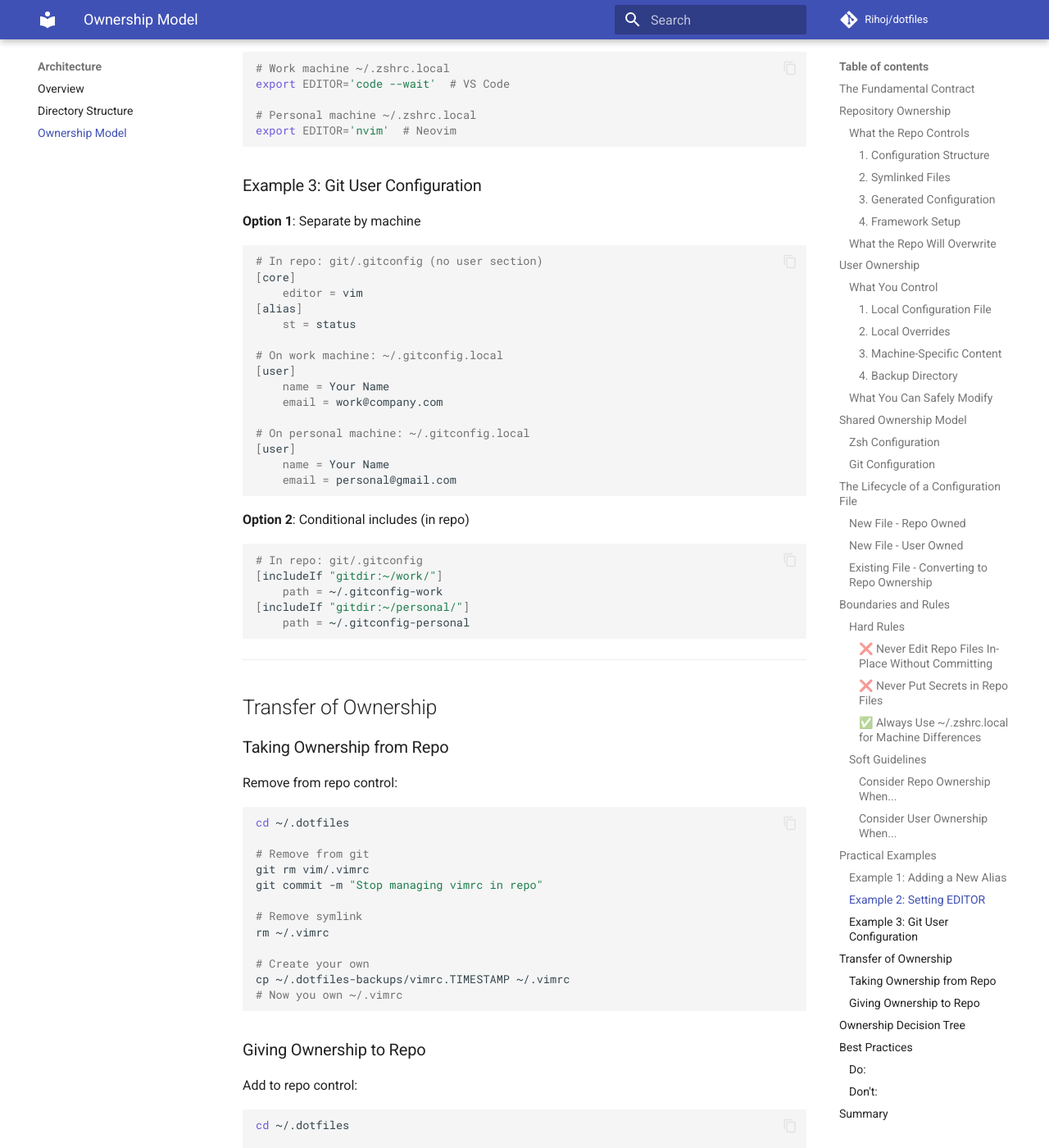
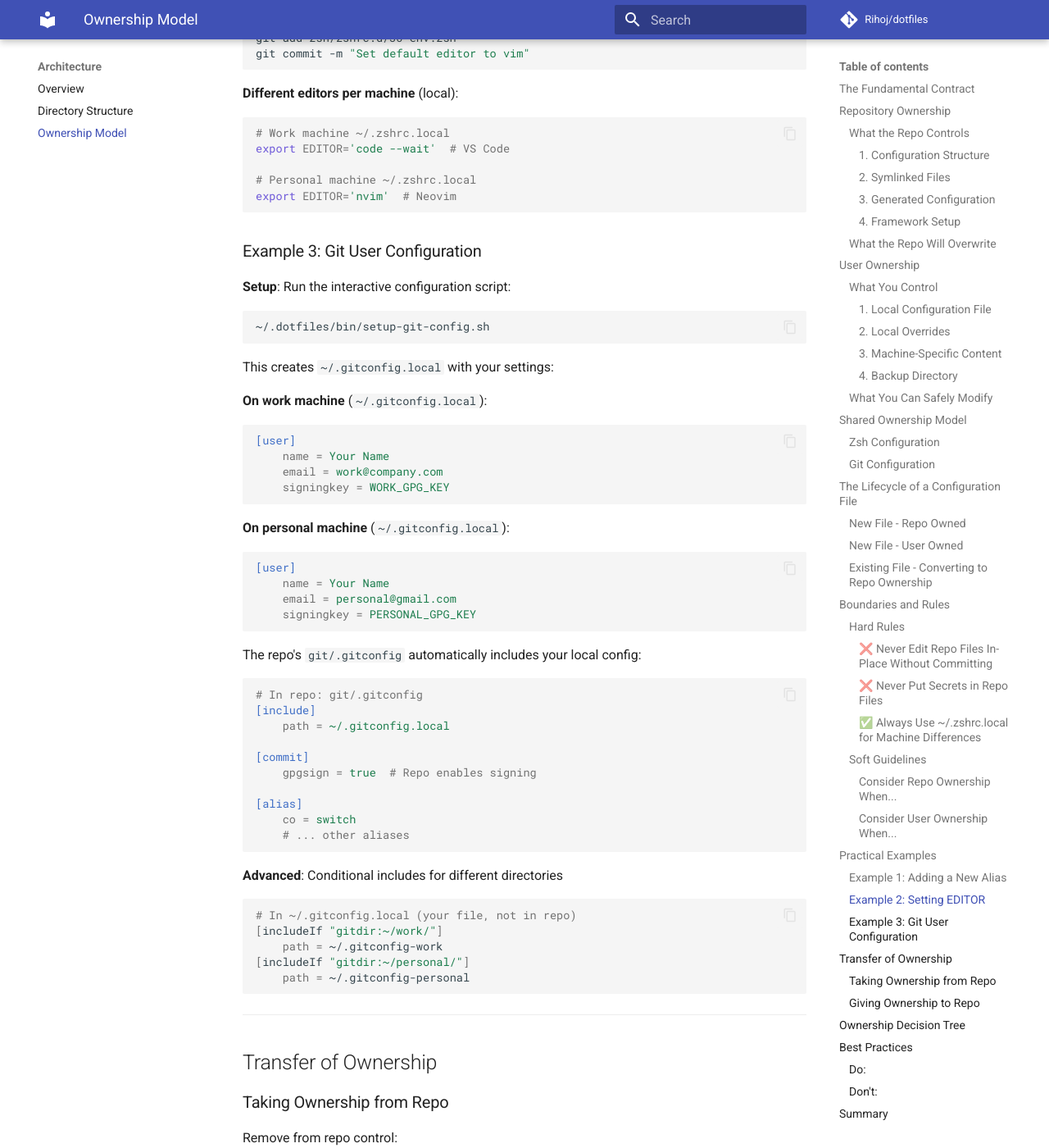
Before and after one commit to Rihoj/dotfiles, an MkDocs documentation site: the page built from docs/ownership-model.md, in a window 1280 px wide and 1400 px high, scrolled down 6552 px. Shown: the whole window at 82% size. Built offline with MkDocs 1.6.1 and Material for MkDocs 9.7.7, drawn with Linux system fonts in a browser that asks for light colours; comment, search, counter and statistics services are not loaded; some of the changed text lies outside the part shown.

Commit message:
Update documentation for git config localization
- Add git identity setup to getting started guide
- Update configuration guide with detailed git config instructions
- Update ownership model with new git config pattern
- Update README with git config setup step

Co-authored-by: Rihoj <1520296+Rihoj@users.noreply.github.com>

````diff
--- a/docs/ownership-model.md
+++ b/docs/ownership-model.md
@@ -169,10 +169,11 @@ Repo owns:          You own:
 ```
 Repo owns:          You own:
   │                   │
-  ├─ .gitconfig       └─ Machine-specific
-  │  (general)           git settings in
-  │                      ~/.gitconfig.local
-  └─ Aliases             (if you create it)
+  ├─ .gitconfig       └─ .gitconfig.local
+  │  (global)            (user identity)
+  │  - aliases           - name
+  │  - settings          - email
+  │  - includes          - GPG key
 ```
 
 **Pattern**:
@@ -181,11 +182,14 @@ Repo owns:          You own:
 [include]
     path = ~/.gitconfig.local  # User's local file
 
-# You create: ~/.gitconfig.local
+# Created by setup-git-config.sh: ~/.gitconfig.local
 [user]
+    name = Your Name
     email = work@example.com  # Work machine
-    # Or: personal@example.com on personal machine
+    signingkey = YOUR_GPG_KEY  # Optional
 ```
+
+**Setup**: Run `~/.dotfiles/bin/setup-git-config.sh` to interactively configure your git identity.
 
 ---
 
@@ -325,28 +329,46 @@ export EDITOR='nvim'  # Neovim
 
 ### Example 3: Git User Configuration
 
-**Option 1**: Separate by machine
+**Setup**: Run the interactive configuration script:
 ```bash
-# In repo: git/.gitconfig (no user section)
-[core]
-    editor = vim
-[alias]
-    st = status
+~/.dotfiles/bin/setup-git-config.sh
+```
 
-# On work machine: ~/.gitconfig.local
+This creates `~/.gitconfig.local` with your settings:
+
+**On work machine** (`~/.gitconfig.local`):
+```ini
 [user]
     name = Your Name
     email = work@company.com
+    signingkey = WORK_GPG_KEY
+```
 
-# On personal machine: ~/.gitconfig.local
+**On personal machine** (`~/.gitconfig.local`):
+```ini
 [user]
     name = Your Name
     email = personal@gmail.com
+    signingkey = PERSONAL_GPG_KEY
 ```
 
-**Option 2**: Conditional includes (in repo)
+The repo's `git/.gitconfig` automatically includes your local config:
+```ini
+# In repo: git/.gitconfig
+[include]
+    path = ~/.gitconfig.local
+
+[commit]
+    gpgsign = true  # Repo enables signing
+
+[alias]
+    co = switch
+    # ... other aliases
+```
+
+**Advanced**: Conditional includes for different directories
 ```bash
-# In repo: git/.gitconfig
+# In ~/.gitconfig.local (your file, not in repo)
 [includeIf "gitdir:~/work/"]
     path = ~/.gitconfig-work
 [includeIf "gitdir:~/personal/"]
````
Also changed, not shown: README.md (+7 -1 lines), docs/configuration.md (+41 -4 lines), docs/getting-started.md (+15 -0 lines).
